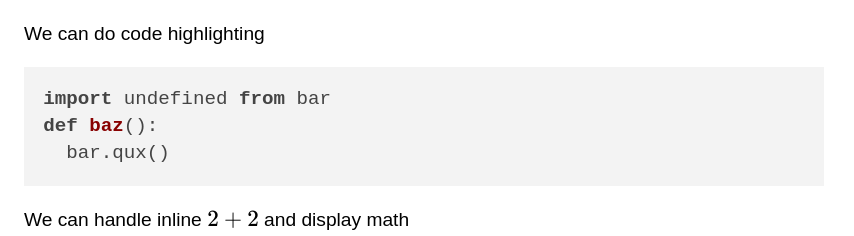
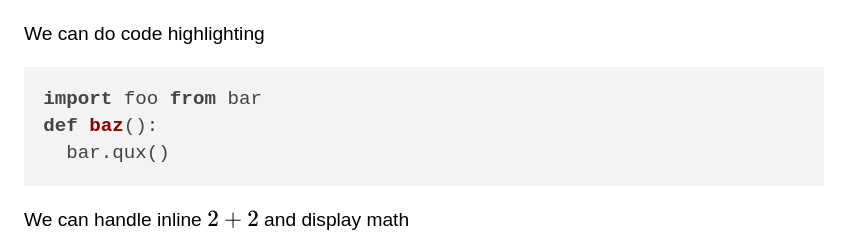
Before and after one commit to UlisseMini/oth, a plain HTML site: page index.html in a window 1280 px wide. Shown: the part 164-400 px from the top of the page, without its empty margins (0-854 px from the left). Drawn offline with Linux system fonts and the light colour scheme.

Commit message:
Deploying to gh-pages from  @ f3588fbc4e03820d611e4e5a450b560b18a84a60 🚀

```diff
--- a/index.html
+++ b/index.html
@@ -12,7 +12,7 @@
 <h2>Hello!</h2>
 <p>This is an obsidian note, it can link to other notes via wikilinks (see: <a class="internal new" href="configuration-is-bloat">Configuration is bloat</a> and <a class="internal new" href="subdir/it-handles-subdirectories">subdir/It handles subdirectories</a>)</p>
 <p>We can do code highlighting</p>
-<pre><code class="hljs language-python"><span class="hljs-keyword">import</span> undefined <span class="hljs-keyword">from</span> bar
+<pre><code class="hljs language-python"><span class="hljs-keyword">import</span> foo <span class="hljs-keyword">from</span> bar
 <span class="hljs-keyword">def</span> <span class="hljs-title hljs-function">baz</span>():
 	bar.qux()
 </code></pre>
```
